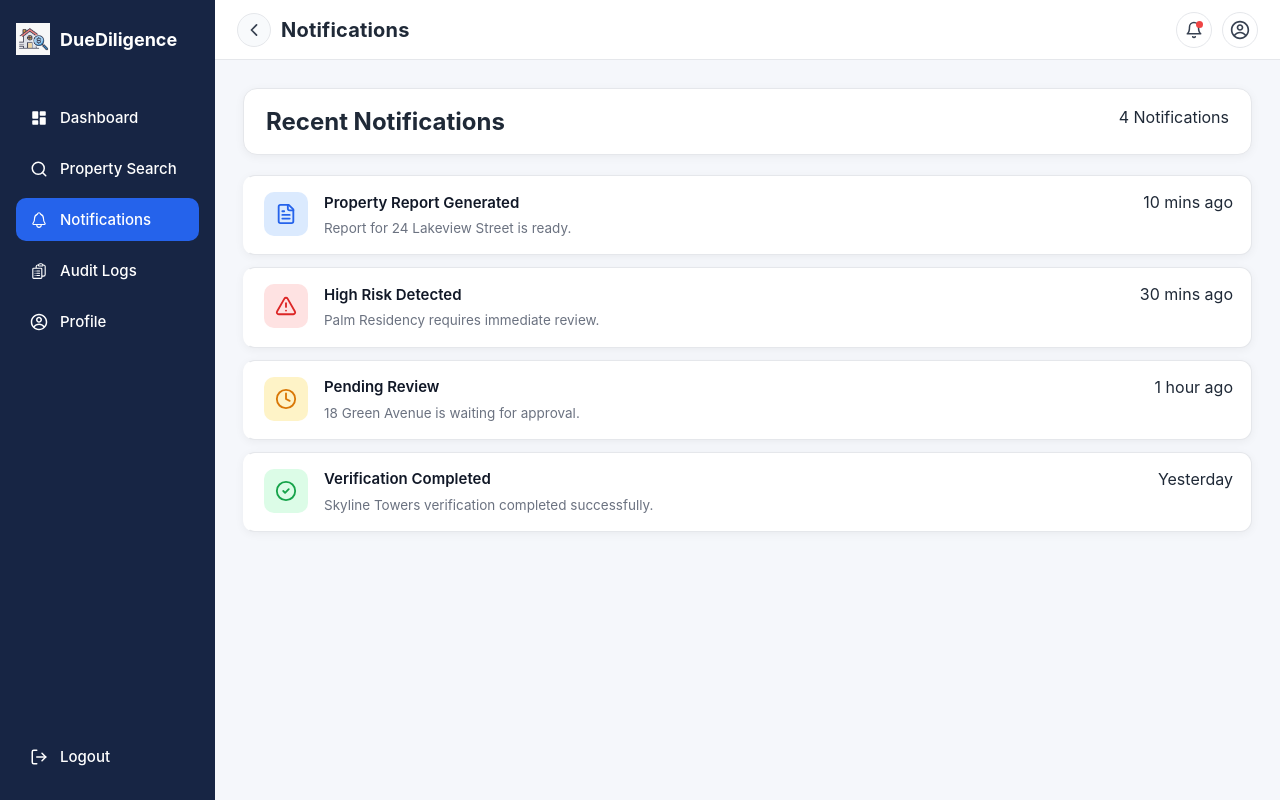
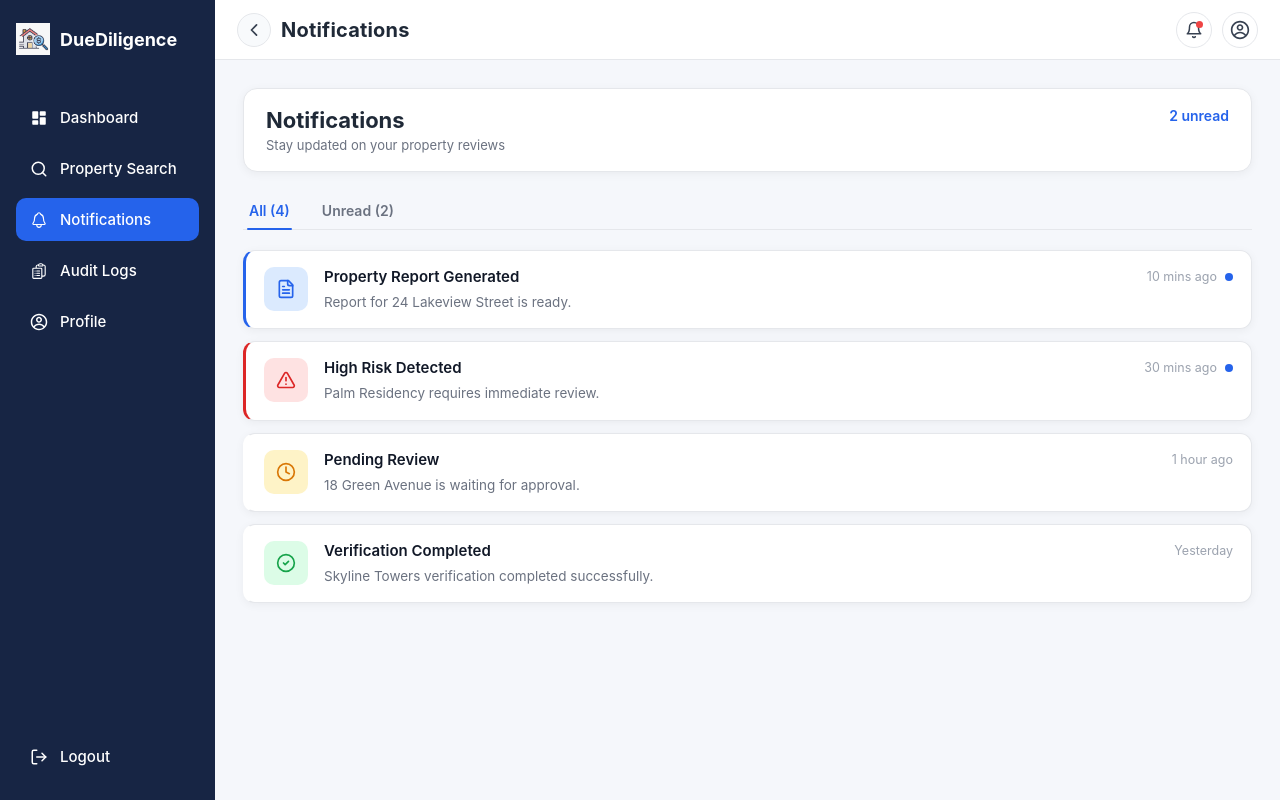
Before and after one commit to springboardmentor198/team-01, a React app in the folder frontend/: page /notifications in a window 1280 px wide. Built offline with nearby package versions, Linux system fonts and the light colour scheme; the HTML template or start-up script is replaced by a standard one.

Commit message:
Update Notifications.jsx

```diff
--- a/frontend/src/pages/Notifications/Notifications.jsx
+++ b/frontend/src/pages/Notifications/Notifications.jsx
@@ -1,6 +1,6 @@
+import { useState } from "react";
 import Layout from "../../components/Layout/Layout";
 import "./Notifications.css";
-
 import {
   LuFileText,
   LuTriangleAlert,
@@ -17,6 +17,7 @@ const notifications = [
     icon: LuFileText,
     color: "#2563EB",
     bg: "#DBEAFE",
+    unread: true,
   },
   {
     id: 2,
@@ -26,6 +27,7 @@ const notifications = [
     icon: LuTriangleAlert,
     color: "#DC2626",
     bg: "#FEE2E2",
+    unread: true,
   },
   {
     id: 3,
@@ -35,6 +37,7 @@ const notifications = [
     icon: LuClock,
     color: "#D97706",
     bg: "#FEF3C7",
+    unread: false,
   },
   {
     id: 4,
@@ -44,36 +47,52 @@ const notifications = [
     icon: LuCircleCheck,
     color: "#16A34A",
     bg: "#DCFCE7",
+    unread: false,
   },
 ];
 
 export default function Notifications() {
+  const [tab, setTab] = useState("all");
+
+  const unreadCount = notifications.filter((n) => n.unread).length;
+  const visible =
+    tab === "unread" ? notifications.filter((n) => n.unread) : notifications;
+
   return (
     <Layout title="Notifications">
+      <div className="notifications-page">
+        <div className="notifications-header">
+          <div className="header-text">
+            <h2>Notifications</h2>
+            <p>Stay updated on your property reviews</p>
+          </div>
+          <span className="unread-count">{unreadCount} unread</span>
+        </div>
 
-      <div className="notifications-page">
-
-        <div className="notifications-header">
-
-          <h2>Recent Notifications</h2>
-
-          <span>{notifications.length} Notifications</span>
-
+        <div className="notifications-tabs">
+          <button
+            className={tab === "all" ? "active" : ""}
+            onClick={() => setTab("all")}
+          >
+            All ({notifications.length})
+          </button>
+          <button
+            className={tab === "unread" ? "active" : ""}
+            onClick={() => setTab("unread")}
+          >
+            Unread ({unreadCount})
+          </button>
         </div>
 
         <div className="notifications-list">
-
-          {notifications.map((item) => {
-
+          {visible.map((item) => {
             const Icon = item.icon;
-
             return (
-
               <div
                 key={item.id}
-                className="notification-card"
+                className={`notification-card ${item.unread ? "unread" : ""}`}
+                style={{ "--accent-color": item.color }}
               >
-
                 <div
                   className="notification-icon"
                   style={{
@@ -81,35 +100,23 @@ export default function Notifications() {
                     color: item.color,
                   }}
                 >
-
-                  <Icon size={22} />
-
+                  <Icon size={20} />
                 </div>
-
                 <div className="notification-content">
-
                   <div className="notification-top">
-
                     <h3>{item.title}</h3>
-
-                    <span>{item.time}</span>
-
+                    <div className="notification-meta">
+                      <span>{item.time}</span>
+                      {item.unread && <span className="unread-dot" />}
+                    </div>
                   </div>
-
                   <p>{item.message}</p>
-
                 </div>
-
               </div>
-
             );
-
           })}
-
         </div>
-
       </div>
-
     </Layout>
   );
 }
```
